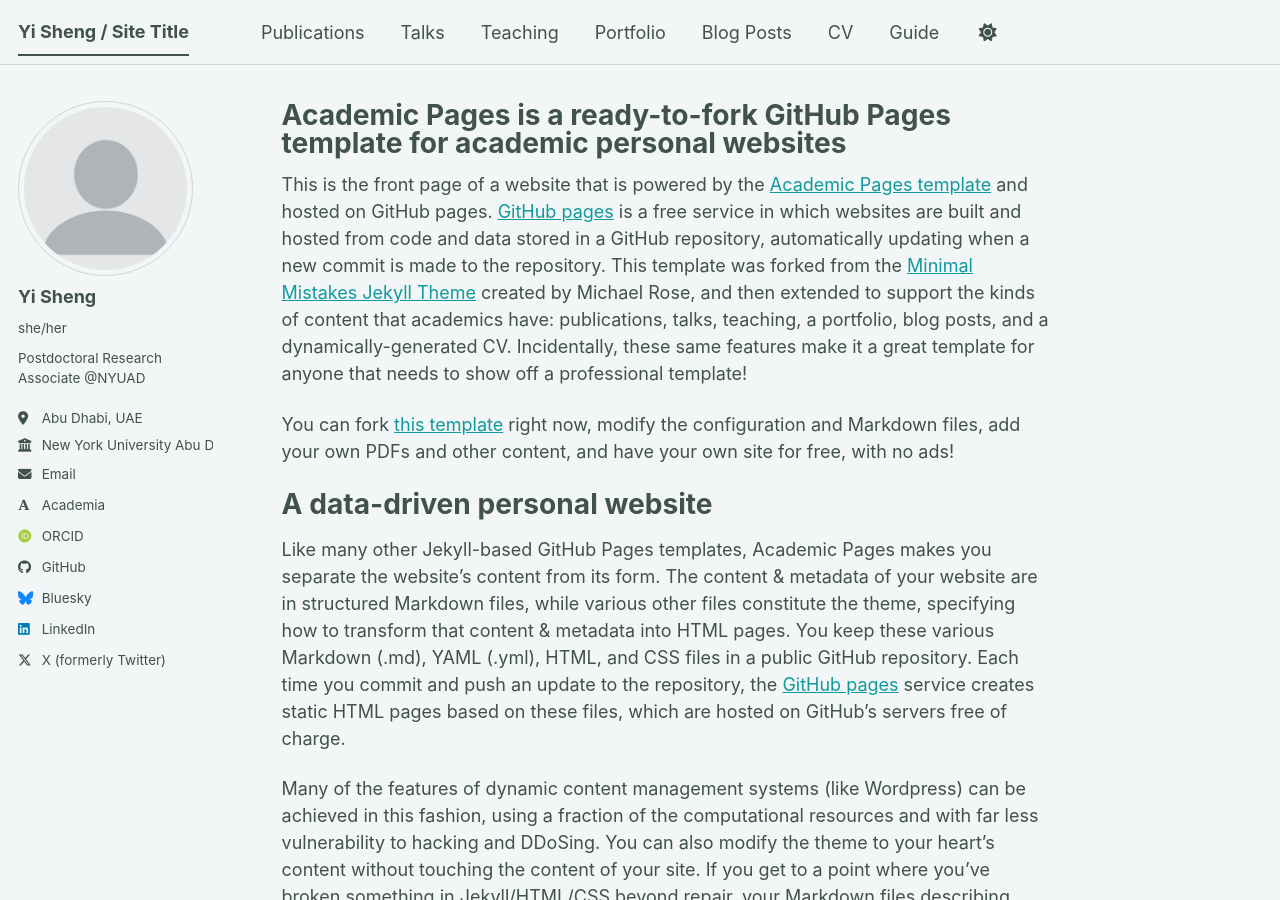
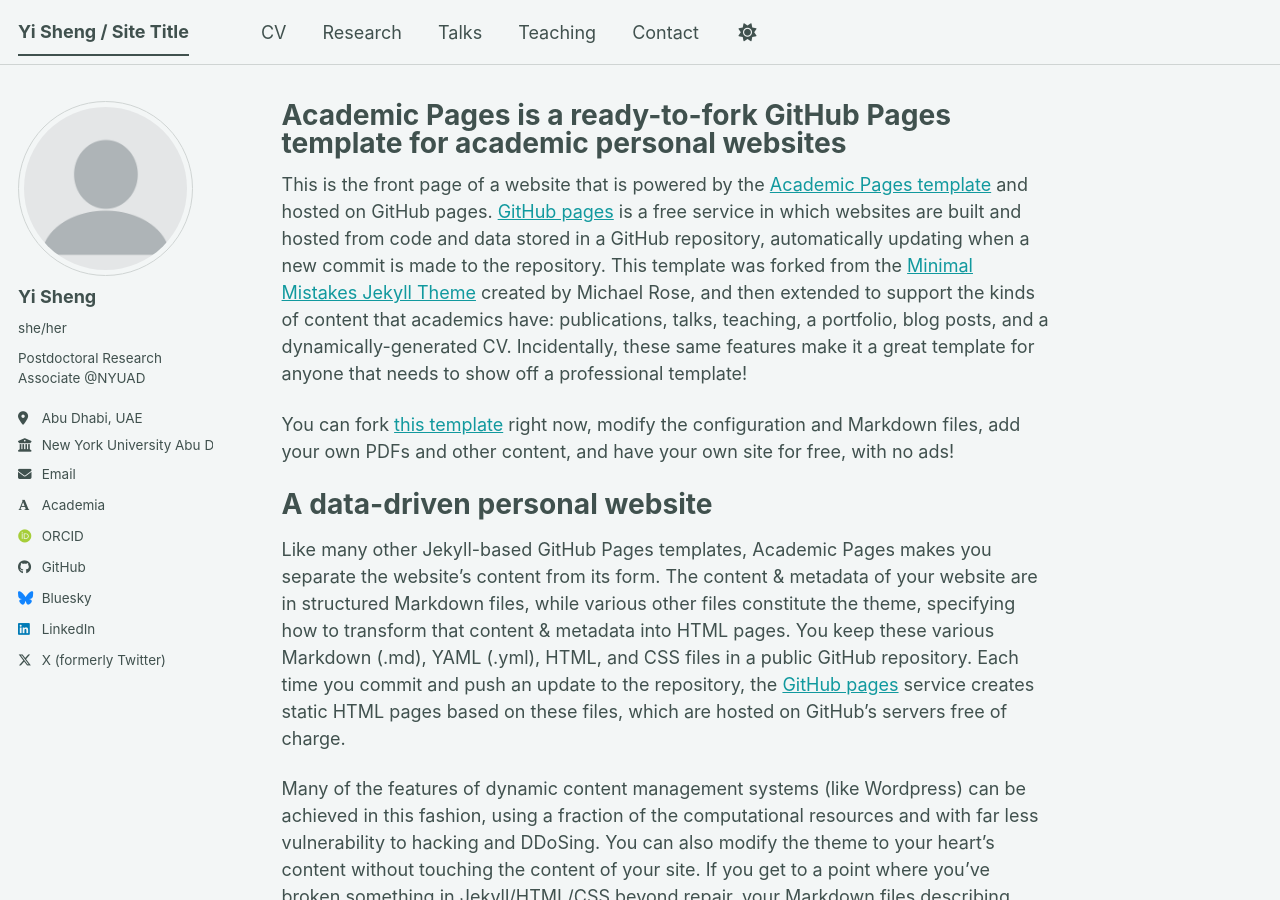
Before and after one commit to luckid2333/luckid2333.github.io, a Jekyll site: the page built from _pages/about.md, in a window 1280 px wide and 900 px high. Built offline with Jekyll 4.4.1, drawn with Linux system fonts in a browser that asks for light colours; some web fonts are replaced; a script bundle is joined from its source files by our own code; library files that are not in the unit come from our copies; some of the changed lines change nothing that is shown.

Commit message:
Update navigation.yml

```diff
--- a/_data/navigation.yml
+++ b/_data/navigation.yml
@@ -8,8 +8,11 @@
 #      Markdown formatted page while the second is generated using JSON.
 
 main:
-  - title: "Publications"
-    url: /publications/
+  - title: "CV"
+    url: /cv/
+
+  - title: "Research"
+    url: /research/
 
   - title: "Talks"
     url: /talks/
@@ -17,17 +20,19 @@
   - title: "Teaching"
     url: /teaching/
 
-  - title: "Portfolio"
-    url: /portfolio/
+  - title: "Contact"
+    url: /contact/
 
-  - title: "Blog Posts"
-    url: /year-archive/
+  # - title: "Portfolio"
+  #   url: /portfolio/
 
-  - title: "CV"
-    url: /cv/
+  # - title: "Blog Posts"
+  #   url: /year-archive/
+
+
 
   # - title: "CV"
   #   url: /cv-json/
 
-  - title: "Guide"
-    url: /markdown/
+  # - title: "Guide"
+  #   url: /markdown/
```
